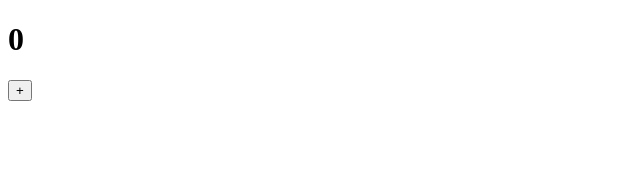
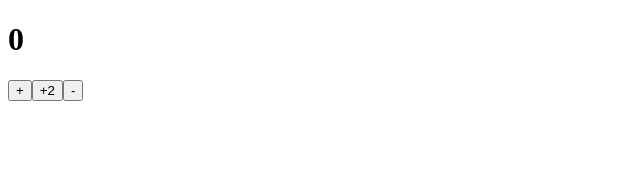
Before and after one commit to wnstjd6/Programming_3207, a React (Vite) app: page / in a window 1280 px wide. Shown: the top 170 px of the page, without its empty margins (0-640 px from the left). Built offline with nearby package versions, Linux system fonts and the light colour scheme.

Commit message:
CounterApp +2,-

```diff
--- a/src/CounterApp.jsx
+++ b/src/CounterApp.jsx
@@ -17,6 +17,8 @@ function CounterApp() {
     <>
     <h1>{count}</h1>
       <button onClick={() => setCount((count) => count + 1)}>+</button>
+      <button onClick={() => setCount((count) => count + 2)}>+2</button>
+      <button onClick={() => setCount((count) => count - 1)}>-</button>
        {/* <button
           className="counter"
           onClick={() => setCount((count) => count + 1)} // JS 함수 호출X; 함수정의O
```
